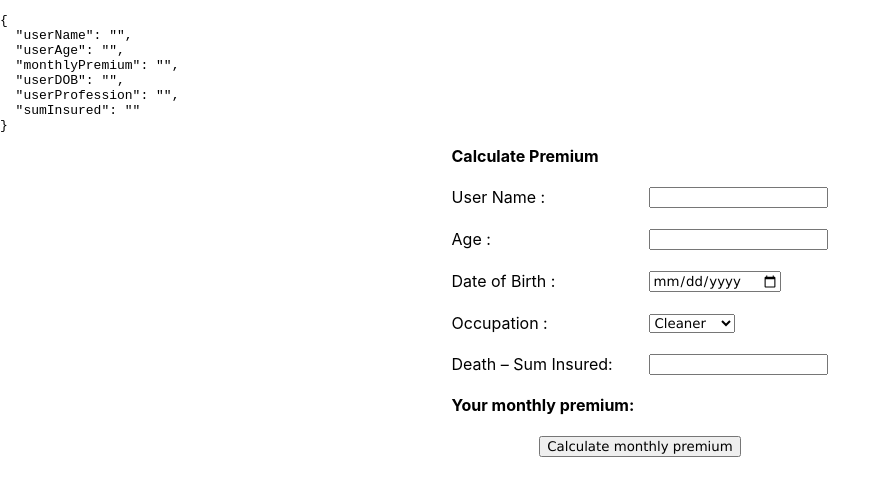
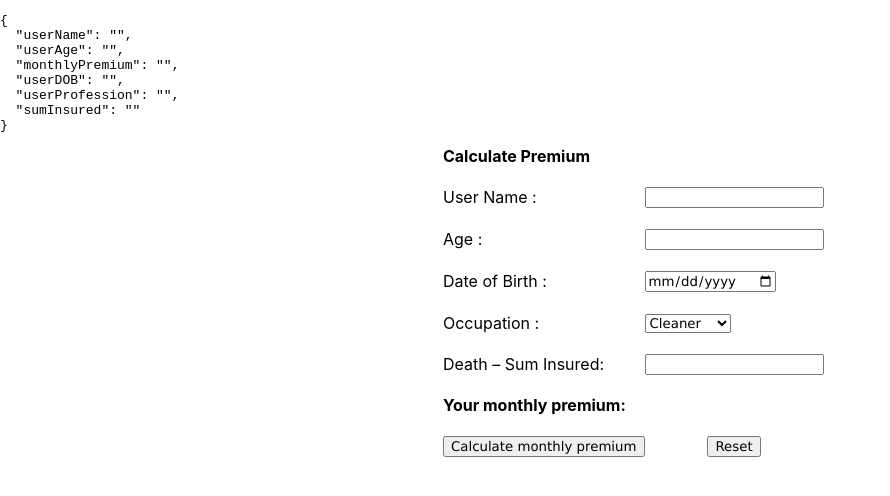
Before and after one commit to Shereenav/TALTest, a React (Create React App) app in the folder talpremiumcalcapp/: page / in a window 1280 px wide. Shown: the top 496 px of the page, without its empty margins (0-890 px from the left). Built offline with nearby package versions, Linux system fonts and the light colour scheme.

Commit message:
Added basic validations and Reset button

```diff
--- a/talpremiumcalcapp/src/App.css
+++ b/talpremiumcalcapp/src/App.css
@@ -51,3 +51,7 @@ select
 {
   font-family: 'Lucida Sans', 'Lucida Sans Regular', 'Lucida Grande', 'Lucida Sans Unicode', Geneva, Verdana, sans-serif;
 }
+.error-message
+{
+  color: red;
+}
--- a/talpremiumcalcapp/src/App.js
+++ b/talpremiumcalcapp/src/App.js
@@ -6,6 +6,8 @@ function App() {
 
   const initialValues = {userName:"",userAge:"",monthlyPremium:"",userDOB:"",userProfession:"",sumInsured:""};
   const [formValues, setFormValues] = useState(initialValues);
+  const [formErrors, setFormErrors] = useState({});
+  const [isSubmit,setIsSubmit]=useState(false);
 
 const options = [
   {
@@ -53,6 +55,9 @@ const options = [
     }
   ];
 
+ const keepData = (formUpdatedValues) =>{
+  setFormValues({...formUpdatedValues})
+ };
 
   const handleChange = e => {
     const{name,value} = e.target
@@ -61,26 +66,62 @@ const options = [
       [name]: value,
     })};
 
+    const clearValues = (e) => {
+      setFormValues(initialValues);
+    };
     const handleSubmit = (e) => {
-      e.preventDefault();
-      console.log("factor");
-      //console.log(formValues.userProfession);
-      //const filterObj = occupationRatingMap.find((e) => e.Rating == "Professional");
+      //e.preventDefault();
+      console.log("Form values");
+      console.log(formValues);
+      setFormErrors(validate(formValues));
+      setIsSubmit(true);
+      console.log("Form errors");
+      console.log(Object.keys(formErrors).length);
+      console.log(isSubmit);
+      if (Object.keys(formErrors).length === 0 )
+      {
+        console.log("I am in If")
       const filterObj = occupationRatingMap.find((e) => e.Rating == formValues.userProfession);
-      console.log(formValues.sumInsured);
-      console.log(filterObj.Factor);
-      console.log(formValues.userAge);
-      console.log((formValues.sumInsured*filterObj.Factor*formValues.userAge));
       const calcValue = (formValues.sumInsured*filterObj.Factor*formValues.userAge)/1000*12;
       setFormValues({monthlyPremium:calcValue})
+      }
+      else
+      {
+        console.log("I am not in If");
+      }
+      keepData(formValues);
+
     };
 
+    useEffect(()=>{
+      console.log(formErrors);
+      if (Object.keys(formErrors).length === 0 && isSubmit)
+      {
+        console.log(formValues);
+      }
+    },[formErrors]);
+    const validate = (formValues)=>{
+      const errors = {}
+      if(!formValues.userName)
+      {
+        errors.userName ="UserName is required";
+      }
+      if(!formValues.userAge)
+      {
+        errors.userAge ="Age is required";
+      }
 
+      if(!formValues.sumInsured)
+      {
+        errors.sumInsured ="Sum insured is required";
+      }
+      return errors;
+    };
 
   return (
     <div>
        <pre>{JSON.stringify(formValues,undefined,2)}</pre>
-     <form onSubmit={handleSubmit}>
+     <form >
     <table align="center" cellpadding="0" cellspacing="0" border="0">
     <tr>
     <td colspan="2"><label for="Calculate Premium"><b>Calculate Premium</b></label></td>
@@ -89,11 +130,13 @@ const options = [
     <tr>
     <td><label for="userName">User Name : &nbsp; &nbsp; </label></td>
     <td><input name="userName" id="userName" type="text"  value={formValues.userName} onChange={handleChange} /></td>
+    <td class="error-message" >&nbsp; &nbsp;{formErrors.userName}</td>
     </tr>
     <br/>
     <tr>
     <td><label for="userAge">Age : &nbsp; &nbsp;  </label></td> <td>
     <input name="userAge" id="userAge" type="text" value={formValues.userAge} onChange={handleChange} /></td>
+    <td class="error-message" > &nbsp; &nbsp;{formErrors.userAge}</td>
     </tr>
     <br/>
     <tr>
@@ -113,6 +156,7 @@ const options = [
       <tr>
     <td><label for="sumInsured">Death – Sum Insured:  &nbsp; &nbsp;  </label></td> <td>
     <input name='sumInsured' type='text' value={formValues.sumInsured} onChange={handleChange} /></td>
+    <td class="error-message"  >&nbsp; &nbsp;{formErrors.sumInsured}</td>
     </tr>
     <br/>
     <tr>
@@ -121,7 +165,8 @@ const options = [
     </tr>
     <br></br>
     <tr>
-    <td align='center' colspan="2"><input type="submit" value="Calculate monthly premium"/></td>
+    <td align='center'><input type="button" value="Calculate monthly premium"  onClick={handleSubmit} /></td>
+    <td align='center'><input type="button" value="Reset"  onClick={clearValues} /></td>
     </tr>
     </table>
   </form>
```
